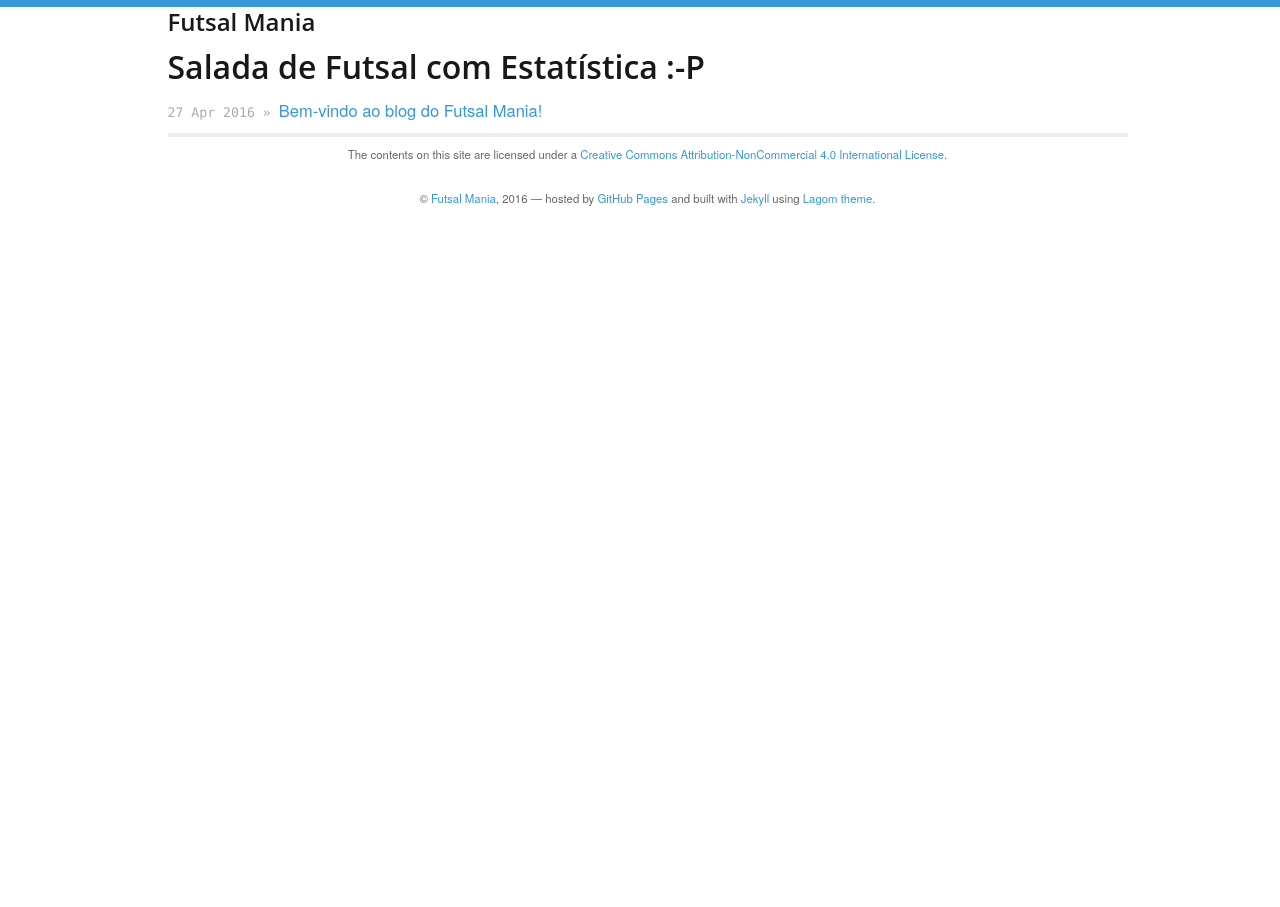
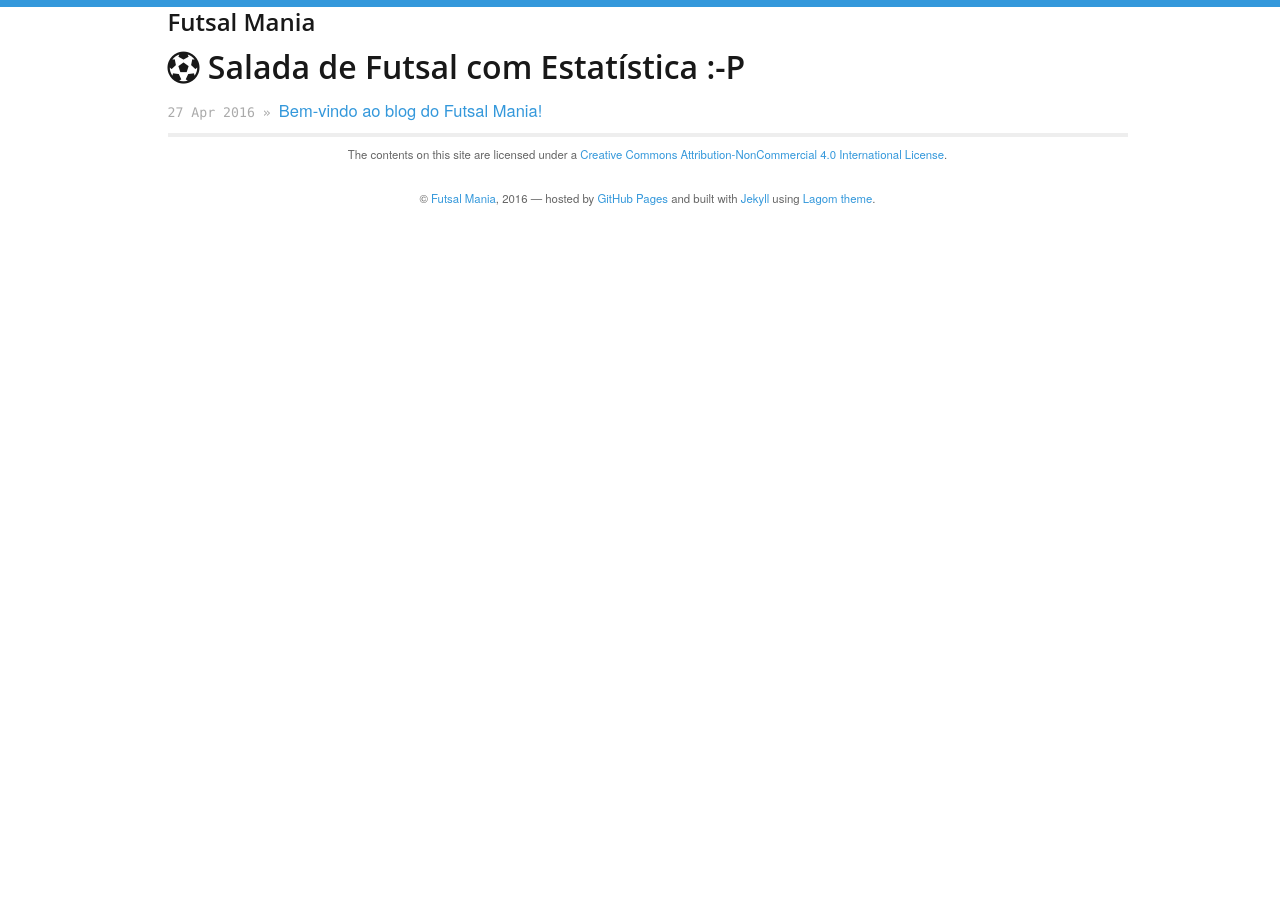
Before and after one commit to ablazko/futstat, a Jekyll site: the page built from index.html, in a window 1280 px wide. Built offline with Jekyll 4.4.1, drawn with Linux system fonts in a browser that asks for light colours; nearby versions of some CDN libraries.

Commit message:
minor adjust

```diff
--- a/index.html
+++ b/index.html
@@ -4,7 +4,7 @@ title: Salada de Futsal com Estatística :-P
 ---
 
 <div id="home">
-  <h1><i class="icon-bookmark"></i>Salada de Futsal com Estatística :-P</h1>
+  <h1><i class="fa fa-futbol-o"></i> Salada de Futsal com Estatística :-P</h1>
   <ul id="blog-posts" class="posts">
     {% for post in site.posts %}
       <li><span>{{ post.date | date_to_string }} &raquo;</span><a href="{{ post.url }}">{{ post.title }}</a></li>
```
